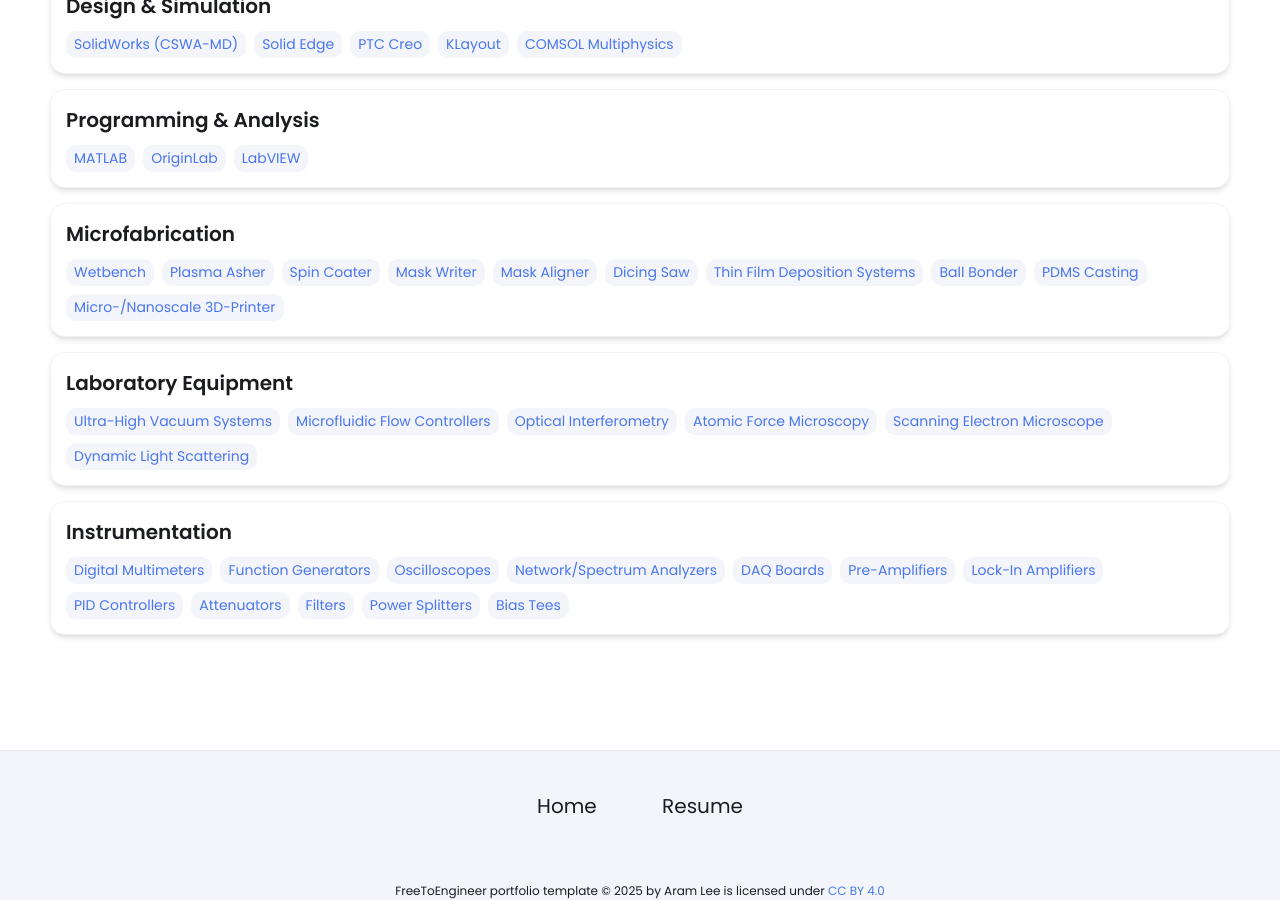
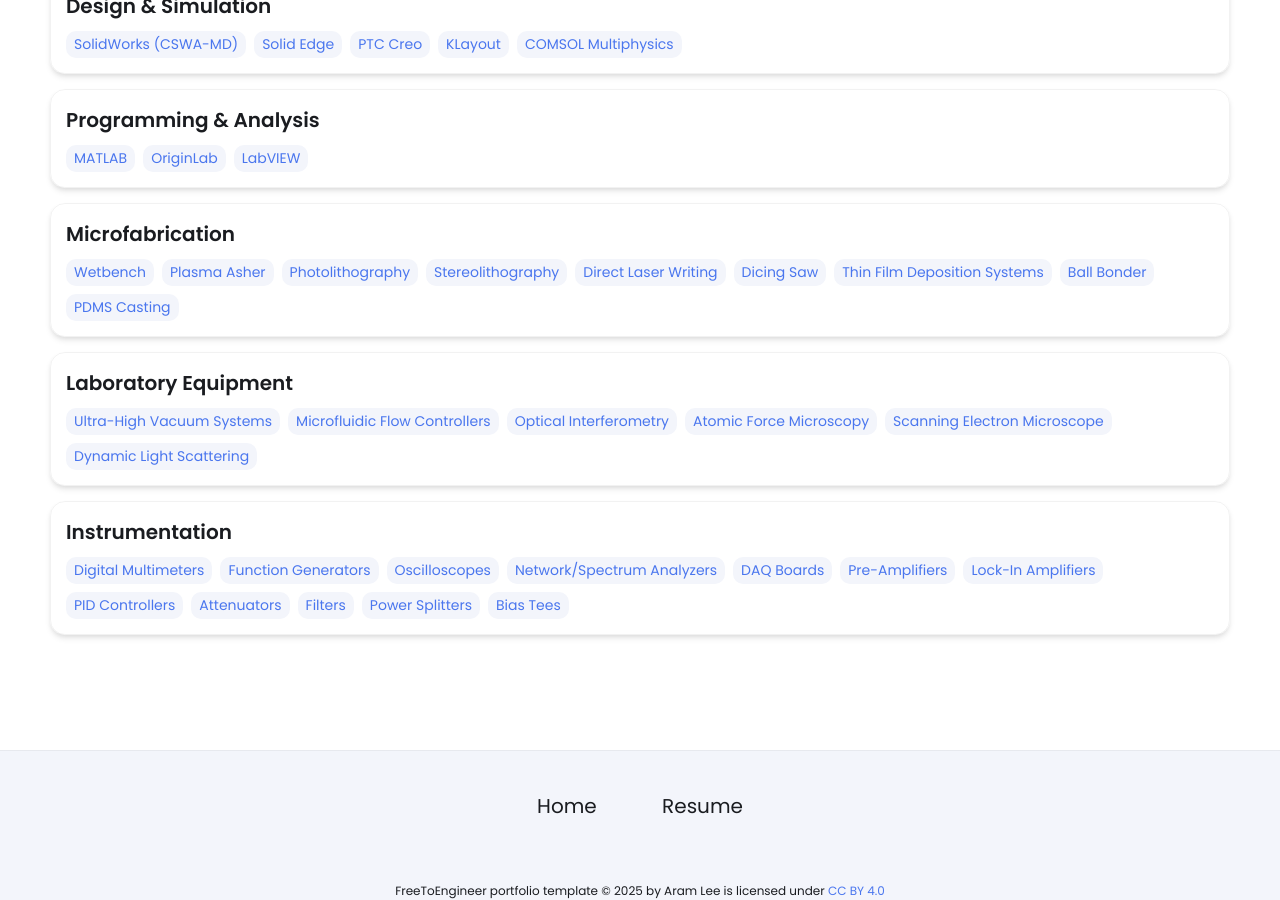
Before and after one commit to HagenGress/HagenGress.github.io, a Jekyll site: the page built from index.html, in a window 1280 px wide and 900 px high, scrolled down 1784 px. Built offline with Jekyll 4.4.1, drawn with Linux system fonts in a browser that asks for light colours.

Commit message:
Update _config.yml

```diff
--- a/_config.yml
+++ b/_config.yml
@@ -60,14 +60,13 @@
     tools:
       - Wetbench
       - Plasma Asher
-      - Spin Coater
-      - Mask Writer
-      - Mask Aligner
+      - Photolithography
+      - Stereolithography
+      - Direct Laser Writing
       - Dicing Saw
       - Thin Film Deposition Systems
       - Ball Bonder
       - PDMS Casting
-      - Micro-/Nanoscale 3D-Printer
   - category: Laboratory Equipment
     tools:
       - Ultra-High Vacuum Systems
```
